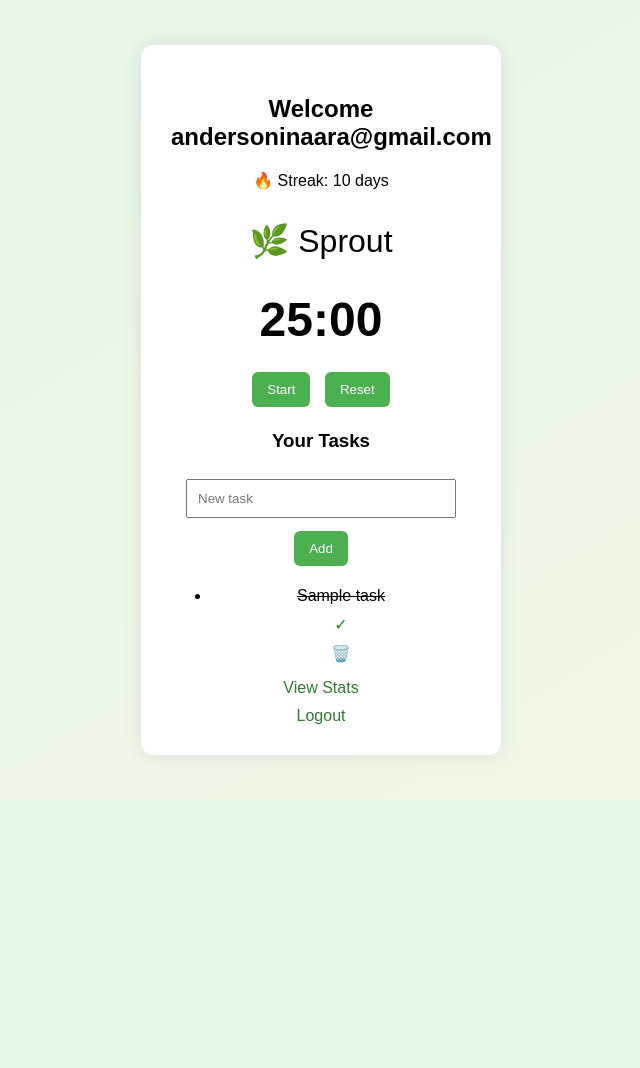
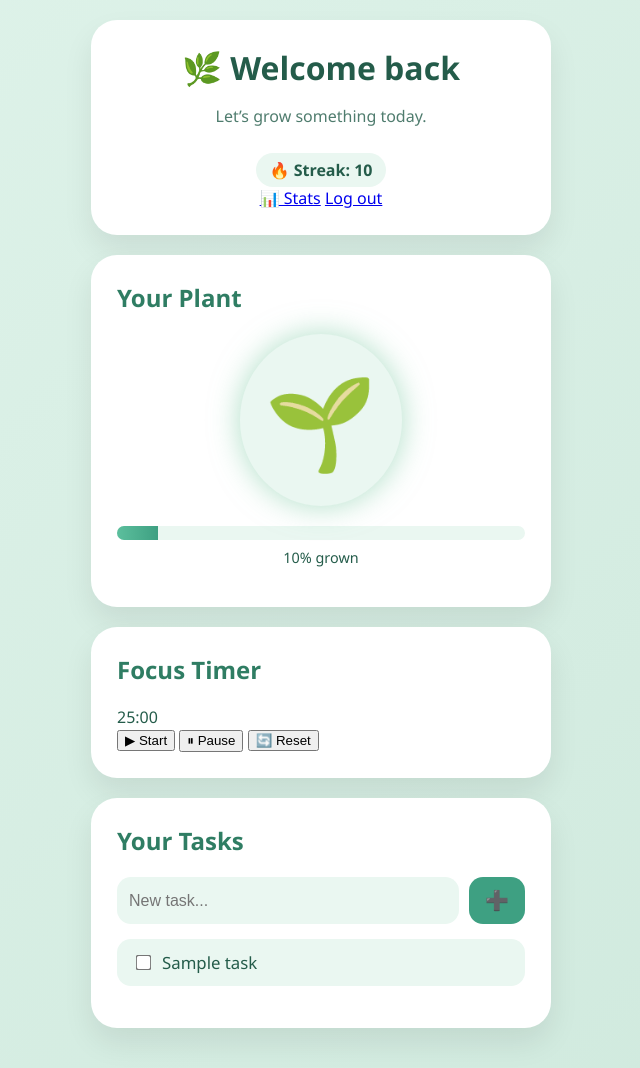
Before and after one commit to LittleMissGenius/FocusApp, a Flask app: template templates/dashboard.html in a window 1280 px wide. Shown: the whole page, without its empty margins (319-959 px from the left). Before the commit the page ends 755 px from the top, so only its background shows below. Run offline with Flask 3, Linux system fonts and the light colour scheme; tables that the repository leaves empty hold one stand-in row (values such as "Sample post"); the template is opened without the code that fills it: values that come from a table or form of the project are taken from there, most other values are stand-ins (such as "Sample title", 1, 10 or a date in 2020).

Commit message:
Updating Features

```diff
--- a/app.py
+++ b/app.py
@@ -74,12 +74,16 @@ def register():
 
 @app.route("/login", methods=["GET","POST"])
 def login():
+    error = None
     if request.method == "POST":
         user = User.query.filter_by(email=request.form["email"]).first()
         if user and check_password_hash(user.password, request.form["password"]):
             login_user(user)
             return redirect("/dashboard")
-    return render_template("login.html")
+        else:
+            error = "Invalid email or password"
+    return render_template("login.html", error=error)
+
 
 @app.route("/dashboard")
 @login_required
@@ -158,14 +162,15 @@ def log_session():
     db.session.commit()
     return "OK"
 
-@app.route("/toggle_task/<int:task_id>")
+@app.route("/complete_task/<int:task_id>", methods=["POST"])
 @login_required
-def toggle_task(task_id):
+def complete_task(task_id):
     task = Task.query.get(task_id)
     if task and task.user_id == current_user.id:
-        task.done = not task.done
+        db.session.delete(task)
         db.session.commit()
     return redirect("/dashboard")
+
 
 @app.route("/delete_task/<int:task_id>")
 @login_required
--- a/static/style.css
+++ b/static/style.css
@@ -1,56 +1,226 @@
+* {
+  box-sizing: border-box;
+}
+
 body {
-  font-family: Arial, sans-serif;
-  background: linear-gradient(to bottom right, #e8f5e9, #f1f8e9);
-  display: flex;
-  justify-content: center;
-  align-items: center;
-  height: 100vh;
   margin: 0;
+  min-height: 100vh;
+  background: linear-gradient(135deg, #dff3ea, #cfe9dd);
+  font-family: "Segoe UI", system-ui, sans-serif;
+  color: #245c4a;
 }
 
 .container {
+  max-width: 500px;
+  margin: auto;
+  padding: 20px;
+}
+
+/* Cards */
+.card {
   background: white;
-  padding: 30px;
-  border-radius: 12px;
-  box-shadow: 0 0 20px rgba(0,0,0,0.1);
+  border-radius: 26px;
+  padding: 26px;
+  margin-bottom: 20px;
+  box-shadow: 0 15px 30px rgba(0,0,0,0.08);
+  animation: fadeIn 0.8s ease;
+}
+
+.header {
   text-align: center;
-  width: 300px;
 }
 
 h1 {
-  font-size: 48px;
+  margin: 0;
+  font-size: 2rem;
+}
+
+h2 {
+  margin-top: 0;
+  color: #2f7d63;
+}
+
+.subtitle {
+  opacity: 0.8;
+}
+
+/* Streak */
+.streak {
+  margin-top: 10px;
+  background: #eaf7f1;
+  border-radius: 999px;
+  padding: 6px 14px;
+  display: inline-block;
+  font-weight: bold;
+}
+
+/* Plant */
+.plant-wrapper {
+  display: flex;
+  justify-content: center;
   margin: 20px 0;
 }
 
-input {
-  width: 90%;
-  padding: 10px;
-  margin: 8px 0;
+.plant {
+  font-size: 90px;
+  background: #eaf7f1;
+  border-radius: 50%;
+  padding: 25px;
+  box-shadow: 0 0 30px rgba(120, 200, 160, 0.6);
+  transition: transform 0.3s ease;
 }
 
-.plant-box {
-  font-size: 2rem;
-  margin: 20px 0;
+.plant:hover {
+  transform: scale(1.05);
+}
+
+/* Progress */
+.progress-bar {
+  background: #eaf7f1;
+  border-radius: 999px;
+  height: 14px;
+  overflow: hidden;
+}
+
+.progress {
+  height: 100%;
+  background: linear-gradient(90deg, #5cbf9d, #3ea082);
+  transition: width 0.5s ease;
+}
+
+.progress-text {
+  text-align: center;
+  margin-top: 8px;
+  font-size: 0.9rem;
+}
+
+/* Tasks */
+.task {
+  display: flex;
+  align-items: center;
+  background: #eaf7f1;
+  border-radius: 14px;
+  padding: 12px 16px;
+  margin: 10px 0;
+  font-size: 1.05rem;
+  cursor: pointer;
+  transition: background 0.2s ease, transform 0.1s ease;
+}
+
+.task:hover {
+  background: #def2ea;
+  transform: translateY(-2px);
+}
+
+.task input {
+  margin-right: 12px;
+  accent-color: #3ea082;
+  transform: scale(1.2);
+}
+
+/* Animations */
+@keyframes fadeIn {
+  from {opacity: 0; transform: translateY(10px);}
+  to {opacity: 1; transform: translateY(0);}
+}
+
+.logout {
+  display: inline-block;
+  margin-top: 12px;
+  color: #3ea082;
+  text-decoration: none;
+  font-weight: bold;
+}
+.logout:hover {
+  text-decoration: underline;
+}
+
+.task-form {
+  display: flex;
+  margin-bottom: 15px;
+}
+
+.task-form input {
+  flex: 1;
+  border: none;
+  padding: 12px;
+  border-radius: 14px;
+  background: #eaf7f1;
+  font-size: 1rem;
+}
+
+.task-form button {
+  margin-left: 10px;
+  border: none;
+  border-radius: 14px;
+  padding: 12px 16px;
+  background: #3ea082;
+  color: white;
+  font-size: 1.2rem;
+  cursor: pointer;
+}
+
+.task-row {
+  display: flex;
+  align-items: center;
+  justify-content: space-between;
+}
+
+.delete-task {
+  color: #e06b6b;
+  text-decoration: none;
+  font-size: 1.2rem;
+  margin-left: 10px;
+}
+
+.delete-task:hover {
+  transform: scale(1.2);
 }
 
 
-button {
-  padding: 10px 15px;
-  border: none;
-  background: #4caf50;
-  color: white;
-  border-radius: 6px;
-  cursor: pointer;
-  margin: 5px;
+let totalTime = 25 * 60; // 25 minutes
+let time = totalTime;
+let interval = null;
+
+function updateDisplay() {
+  let minutes = Math.floor(time / 60);
+  let seconds = time % 60;
+  document.getElementById("timer-display").innerText =
+    `${minutes}:${seconds.toString().padStart(2, "0")}`;
 }
 
-button:hover {
-  background: #43a047;
+function startTimer() {
+  if (interval) return;
+
+  interval = setInterval(() => {
+    if (time > 0) {
+      time--;
+      updateDisplay();
+    } else {
+      clearInterval(interval);
+      interval = null;
+
+      fetch("/log_session", {
+        method: "POST",
+        headers: {"Content-Type": "application/x-www-form-urlencoded"},
+        body: "minutes=25"
+      });
+
+      alert("Session complete! 🌱");
+      resetTimer();
+    }
+  }, 1000);
 }
 
-a {
-  display: block;
-  margin-top: 10px;
-  text-decoration: none;
-  color: #2e7d32;
+function stopTimer() {
+  clearInterval(interval);
+  interval = null;
 }
+
+function resetTimer() {
+  stopTimer();
+  time = totalTime;
+  updateDisplay();
+}
+
+updateDisplay();
--- a/static/timer.js
+++ b/static/timer.js
@@ -1,30 +1,49 @@
-let seconds = 15;
-let interval;
+let totalTime = 25 * 60; // 25 minutes
+let time = totalTime;
+let interval = null;
+
+function updateDisplay() {
+  let minutes = Math.floor(time / 60);
+  let seconds = time % 60;
+  document.getElementById("timer-display").innerText =
+    `${minutes}:${seconds.toString().padStart(2, "0")}`;
+}
 
 function startTimer() {
   if (interval) return;
 
   interval = setInterval(() => {
-    seconds--;
-
-    document.getElementById("time").textContent =
-      Math.floor(seconds / 60) + ":" + (seconds % 60).toString().padStart(2, "0");
-
-    if (seconds <= 0) {
+    if (time > 0) {
+      time--;
+      updateDisplay();
+    } else {
       clearInterval(interval);
       interval = null;
-      alert("Focus session complete!");
-      logSession(25);
+
+      fetch("/log_session", {
+        method: "POST",
+        headers: {"Content-Type": "application/x-www-form-urlencoded"},
+        body: "minutes=25"
+      });
+
+      alert("Session complete! 🌱");
+      resetTimer();
     }
   }, 1000);
 }
 
-function resetTimer() {
+function stopTimer() {
   clearInterval(interval);
   interval = null;
-  seconds = 1500;
-  document.getElementById("time").textContent = "25:00";
 }
+
+function resetTimer() {
+  stopTimer();
+  time = totalTime;
+  updateDisplay();
+}
+
+updateDisplay();
 
 function logSession(minutes) {
   fetch("/log_session", {
--- a/templates/dashboard.html
+++ b/templates/dashboard.html
@@ -1,53 +1,77 @@
+
+
 <link rel="stylesheet" href="/static/style.css">
+<!DOCTYPE html>
+<html lang="en">
+<head>
+  <meta charset="UTF-8">
+  <title>Plant Focus</title>
+  <link rel="stylesheet" href="{{ url_for('static', filename='style.css') }}">
+</head>
+<body>
 
   <div class="container">
-  <h2>Welcome {{ user.email }}</h2>
-  <p>🔥 Streak: {{ streak }} days</p>
 
-  <div class="plant-box">
-    {% if plant.stage == 0 %}
-       <p>🌱 Seed</p>
-    {% elif plant.stage == 1 %}
-     	<p>🌿 Sprout</p>
-    {% elif plant.stage == 2 %}
-       <p>🪴 Plant</p>
-    {% elif plant.stage == 3 %}
-       <p>🌸 Flower</p>
-    {% endif %}
+    <!-- HEADER -->
+<div class="card header">
+  <h1>🌿 Welcome back</h1>
+  <p class="subtitle">Let’s grow something today.</p>
+  <div class="streak">🔥 Streak: {{ streak }}</div>
+
+  <div class="nav-links">
+    <a href="{{ url_for('stats') }}">📊 Stats</a>
+    <a href="{{ url_for('logout') }}">Log out</a>
+  </div>
+</div>
+
+    <!-- PLANT -->
+    <div class="card">
+      <h2>Your Plant</h2>
+      <div class="plant-wrapper">
+        <div class="plant">🌱</div>
+      </div>
+      <div class="progress-bar">
+        <div class="progress" style="width: {{ progress }}%"></div>
+      </div>
+      <p class="progress-text">{{ progress }}% grown</p>
+    </div>
+
+<!-- TIMER -->
+<div class="card timer-card">
+  <h2>Focus Timer</h2>
+
+  <div id="timer-display" class="timer-display">25:00</div>
+
+  <div class="timer-buttons">
+    <button onclick="startTimer()">▶ Start</button>
+    <button onclick="stopTimer()">⏸ Pause</button>
+    <button onclick="resetTimer()">🔄 Reset</button>
+  </div>
 </div>
 
 
+    <!-- TASKS -->
+<div class="card">
+  <h2>Your Tasks</h2>
 
-  <h1 id="time">25:00</h1>
-
-  <button onclick="startTimer()">Start</button>
-  <button onclick="resetTimer()">Reset</button>
-
-  <h3>Your Tasks</h3>
-
-  <form method="POST" action="/add_task">
-    <input name="title" placeholder="New task" required>
-    <button>Add</button>
+  <form action="{{ url_for('add_task') }}" method="POST" class="task-form">
+    <input type="text" name="title" placeholder="New task..." required>
+    <button type="submit">➕</button>
   </form>
 
-<ul>
   {% for task in tasks %}
-    <li>
-      {% if task.done %}
-        <s>{{ task.title }}</s>
-      {% else %}
-        {{ task.title }}
-      {% endif %}
-
-      <a href="/toggle_task/{{ task.id }}">✓</a>
-      <a href="/delete_task/{{ task.id }}">🗑️</a>
-    </li>
+ <form action="{{ url_for('complete_task', task_id=task.id) }}" method="POST">
+      <label class="task">
+<input type="checkbox" onchange="this.form.submit()">
+        <span>{{ task.title }}</span>
+      </label>
+    </form>
   {% endfor %}
-</ul>
-
-
-  <a href="/stats">View Stats</a>
-  <a href="/logout">Logout</a>
 </div>
 
+  </div>
+
+</body>
+</html>
+
 <script src="/static/timer.js"></script>
```
Also changed, not shown: templates/login.html (+8 -3 lines), templates/stats.html (+19 -25 lines), instance/focus.db. Lines whose indentation alone changed are shown as unchanged.
